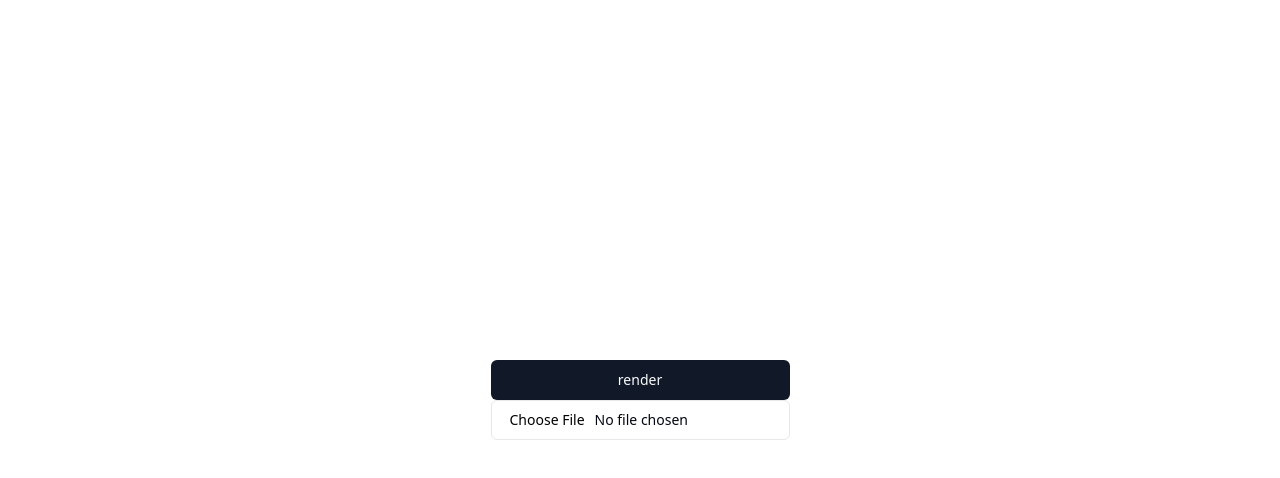
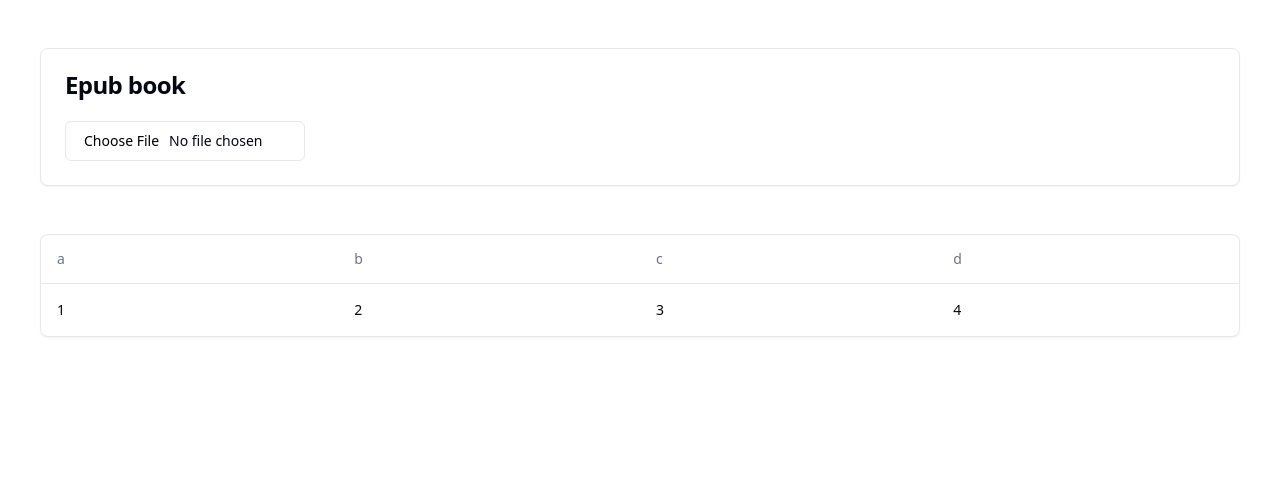
Before and after one commit to uniqie/epub-book, a React app: page /#/example in a window 1280 px wide. Shown: the top 478 px of the page. Built offline with nearby package versions, Linux system fonts and the light colour scheme.

Commit message:
feat: example

```diff
--- /dev/null
+++ b/src/components/Table/index.tsx
@@ -0,0 +1,42 @@
+import { ReactElement, StyleHTMLAttributes, TdHTMLAttributes, useEffect, useMemo } from "react"
+import { Table, TableHeader, TableRow } from "../ui/table"
+
+type RenderType = () => ReactElement | HTMLElement
+
+type HeadConfig = {
+  class?: string
+  colspan?: number
+  style?: StyleHTMLAttributes<HTMLElement>
+  subHead?: HeadConfig[]
+}
+
+type ColumnType = {
+  title?: string
+  hClass?: string
+  render?: RenderType
+  children: ColumnType[]
+}
+
+type DataTableType = {
+  columns: ColumnType[]
+}
+
+type HeadRow = TdHTMLAttributes<HTMLBaseElement>
+
+function DataTable(props: React.PropsWithoutRef<DataTableType>) {
+  const { columns } = props
+
+  const headRows: HeadRow[] = useMemo(() => {
+    columns.forEach(() => {})
+  }, [columns])
+
+  useEffect(() => {}, [])
+
+  return (
+    <Table>
+      <TableHeader>
+        <TableRow></TableRow>
+      </TableHeader>
+    </Table>
+  )
+}
--- a/src/components/ui/page.tsx
+++ b/src/components/ui/page.tsx
@@ -6,7 +6,7 @@ import { cn } from "@/lib/utils"
 type InternalPageType = typeof InternalPage
 type ContentType = typeof Content
 
-type PageType = InternalPageType & {
+interface PageType extends InternalPageType {
   Content: ContentType
 }
 
@@ -19,7 +19,7 @@ const InternalPage = React.forwardRef<
   return (
     <div
       ref={ref}
-      className={cn("flex flex-col h-full", className)}
+      className={cn("flex flex-col min-h-full box-border", className)}
       {...otherProps}
     ></div>
   )
@@ -31,7 +31,7 @@ const Content = React.forwardRef<
 >((props, ref) => {
   const { className, ...otherProps } = props
 
-  return <div ref={ref} className={cn("grow	", className)} {...otherProps}></div>
+  return <div ref={ref} className={cn("grow", className)} {...otherProps}></div>
 })
 
 const Page = InternalPage as PageType
--- a/src/lib/unzip.ts
+++ b/src/lib/unzip.ts
@@ -4,8 +4,6 @@ export async function unzip(data: File) {
   const zipFileReader = new BlobReader(data)
 
   const entries = await new ZipReader(zipFileReader).getEntries()
-
-  console.log("entries", entries)
 
   if (entries.length > 0) {
     const writer = new TextWriter()
--- /dev/null
+++ b/src/pages/Example/index.tsx
@@ -0,0 +1,49 @@
+import React from "react"
+import { Page } from "@/components/ui/page"
+import { Card, CardHeader, CardContent, CardTitle } from "@/components/ui/card"
+import { Input } from "@/components/ui/input"
+import {
+  Table,
+  TableBody,
+  TableCell,
+  TableHead,
+  TableHeader,
+  TableRow,
+} from "@/components/ui/table"
+
+function Example(): React.ReactElement {
+  return (
+    <Page>
+      <Card className="mt-12 mx-10">
+        <CardHeader>
+          <CardTitle>Epub book</CardTitle>
+        </CardHeader>
+        <CardContent>
+          <Input accept=".epub" className="w-60" type="file" />
+        </CardContent>
+      </Card>
+      <Card className="mt-12 mx-10">
+        <Table>
+          <TableHeader>
+            <TableRow>
+              <TableHead>a</TableHead>
+              <TableHead>b</TableHead>
+              <TableHead>c</TableHead>
+              <TableHead>d</TableHead>
+            </TableRow>
+          </TableHeader>
+          <TableBody>
+            <TableRow>
+              <TableCell>1</TableCell>
+              <TableCell>2</TableCell>
+              <TableCell>3</TableCell>
+              <TableCell>4</TableCell>
+            </TableRow>
+          </TableBody>
+        </Table>
+      </Card>
+    </Page>
+  )
+}
+
+export default Example
--- a/webpack.config.js
+++ b/webpack.config.js
@@ -16,7 +16,6 @@ const config = {
     index: "./src/index.tsx",
   },
   output: {
-    // filename: "bundle.js",
     filename: "[name].bundle.js",
     path: path.resolve(__dirname, "dist"),
     clean: true,
```
Also changed, not shown: scripts/start.js (+11 -6 lines), src/routes/index.tsx (+9 -3 lines), 1 other file (tests, documents, lock files or other folders).
